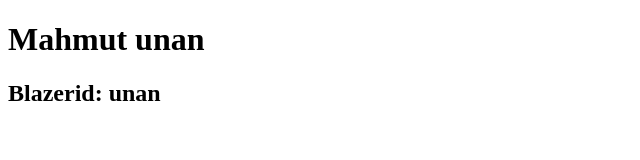
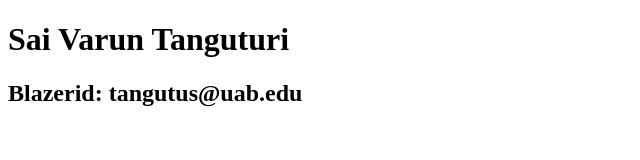
Before and after one commit to varunT98/cs621, a plain HTML site: page index.html in a window 1280 px wide. Shown: the whole page, without its empty margins (0-640 px from the left). Drawn offline with Linux system fonts and the light colour scheme.

Commit message:
Update index.html

```diff
--- a/index.html
+++ b/index.html
@@ -5,7 +5,7 @@
     <title>Lab 01</title>
   </head>
   <body>
-    <h1> Mahmut unan</h1>
-    <h2>Blazerid: unan</h2>
+    <h1> Sai Varun Tanguturi</h1>
+    <h2>Blazerid: tangutus@uab.edu</h2>
   </body>
 </html>
```
